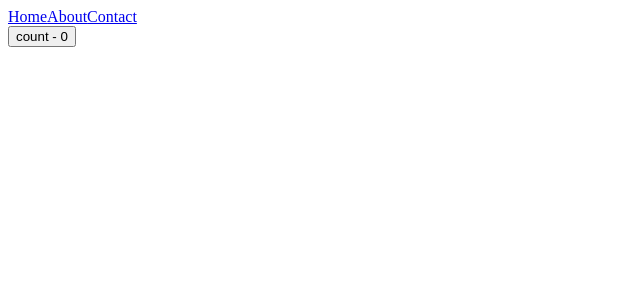
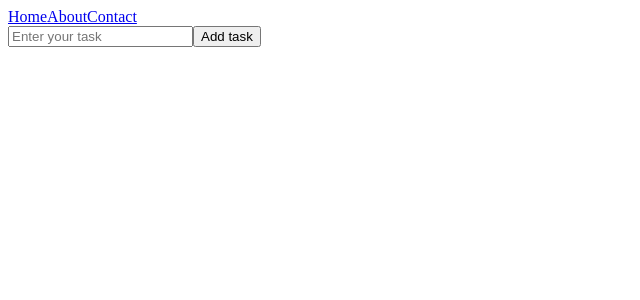
Before and after one commit to hudairyounas/WEB-BATCH2-ONLINE, a React (Vite) app in the folder vite/: page / in a window 1280 px wide. Shown: the top 300 px of the page, without its empty margins (0-640 px from the left). Built offline with nearby package versions, Linux system fonts and the light colour scheme.

Commit message:
react class 16

```diff
--- /dev/null
+++ b/vite/src/components/todo/Todo.jsx
@@ -0,0 +1,51 @@
+import React, { useEffect, useState } from "react";
+
+const Todo = () => {
+  const [tasks, setTasks] = useState([]); //? ["task1", "task2", "task3"]
+  const [taskData, setTaskData] = useState(""); //? "task1"
+
+  const handleTaskInput = () => {
+
+    // check task is already exist
+    if (tasks.includes(taskData)) {
+        return alert("Task is already exist");
+    }
+
+    if (taskData.trim() !== "") {
+        setTasks([...tasks, taskData]);
+        setTaskData("")
+    } else {
+        return alert("Please enter your task");
+    }
+  };
+
+  const handleDelete = (index) => {
+    setTasks(tasks.filter((_, i) => i !== index))
+  };
+
+
+  return (
+    <div>
+      <div>
+        <input
+          type="text"
+          placeholder="Enter your task"
+          value={taskData}
+          onChange={(e) => setTaskData(e.target.value)}
+        />
+        <button onClick={handleTaskInput}>Add task</button>
+      </div>
+      <div>
+        {tasks.map((task, index) => {
+          return (
+            <ul>
+              <li>{task} <button onClick={() => handleDelete(index)}>Delete</button> <button>Edit</button></li>
+            </ul>
+          );
+        })}
+      </div>
+    </div>
+  );
+};
+
+export default Todo;
--- a/vite/src/components/useState/UseState.jsx
+++ b/vite/src/components/useState/UseState.jsx
@@ -29,6 +29,7 @@ const UseState = () => {
     const reset = () => {
       setCount(0)
     }
+    //
 
   return (
     <>
--- a/vite/src/pages/home/Home.jsx
+++ b/vite/src/pages/home/Home.jsx
@@ -4,6 +4,7 @@ import Card from '../../components/card/Card'
 import UseState from '../../components/useState/UseState'
 import Contact from '../../components/contact/Contact'
 import UseEffect from '../../components/useEffect/UseEffect'
+import Todo from '../../components/todo/Todo'
 
 
 const Home = () => {
@@ -36,7 +37,8 @@ const data = [
         } */}
         {/* <UseState /> */}
         {/* <Contact /> */}
-        <UseEffect />
+        {/* <UseEffect /> */}
+        <Todo />
 
     </div>
   )
```
